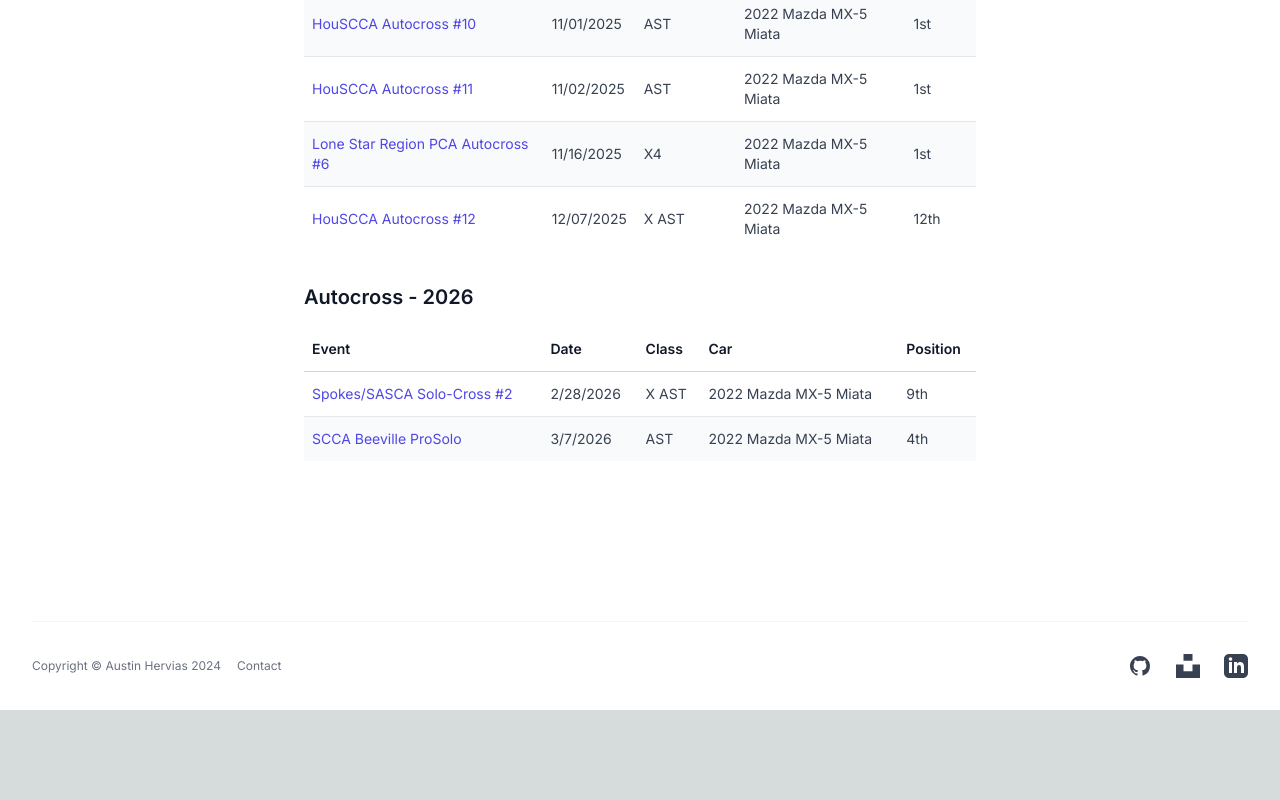
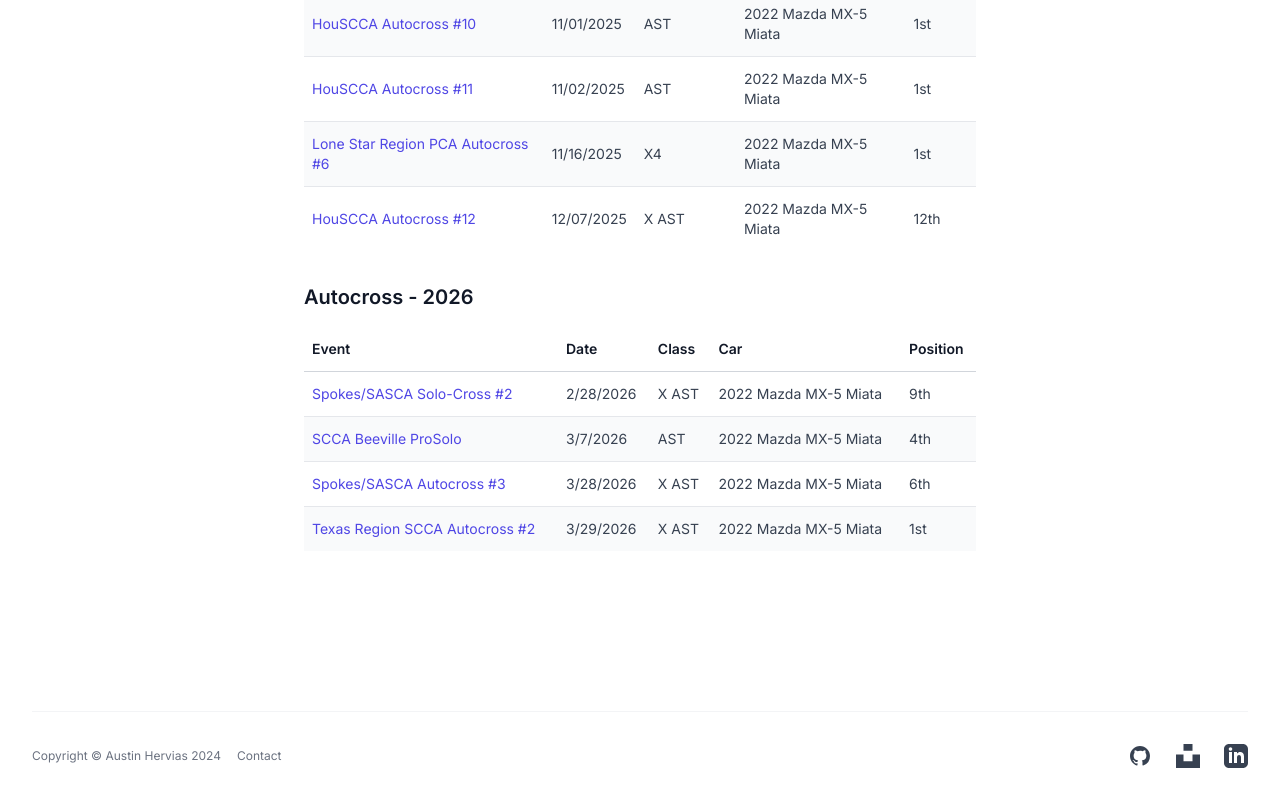
Before and after one commit to ahervias77/ahervias_site, a Next.js app: page /racing in a window 1280 px wide. Shown: the part 2522-3322 px from the top of the page. Before the commit the page ends 3232 px from the top, so only its background shows below. Built offline with nearby package versions, Linux system fonts and the light colour scheme.

Commit message:
Add 2026.03.29 autocross results

```diff
--- a/src/app/racing/page.tsx
+++ b/src/app/racing/page.tsx
@@ -182,6 +182,22 @@
         position: '4th',
         videoUrl: 'https://www.youtube.com/watch?v=X0m08VUapP4'
       },
+      {
+        eventName: 'Spokes/SASCA Autocross #3',
+        date: '3/28/2026',
+        class: 'X AST',
+        car: '2022 Mazda MX-5 Miata',
+        position: '6th',
+        videoUrl: 'https://www.youtube.com/watch?v=PCmYoR_SuNE'
+      },
+      {
+        eventName: 'Texas Region SCCA Autocross #2',
+        date: '3/29/2026',
+        class: 'X AST',
+        car: '2022 Mazda MX-5 Miata',
+        position: '1st',
+        videoUrl: 'https://www.youtube.com/watch?v=lmsXby6yaAo'
+      },
     ]
   },
 ]
```
